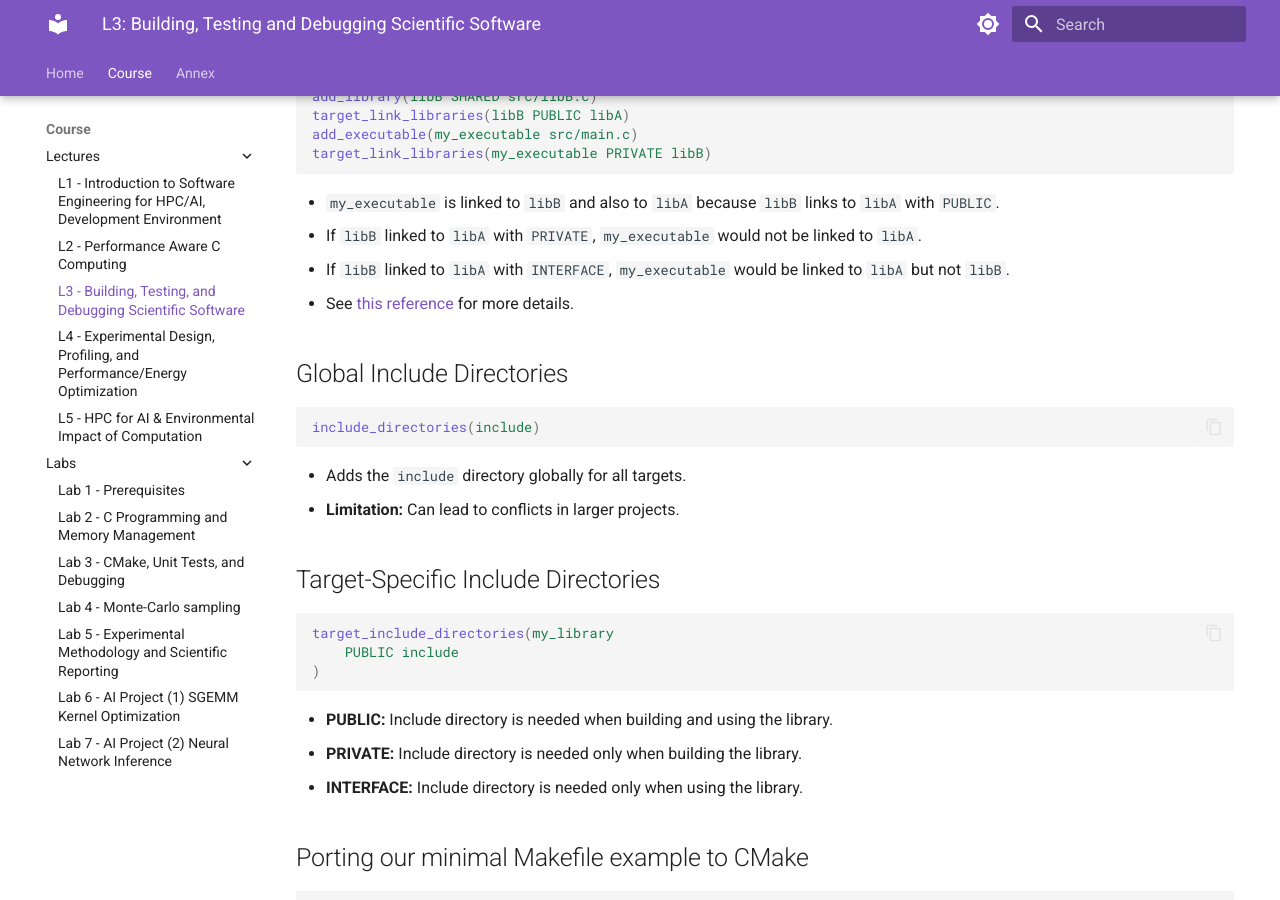
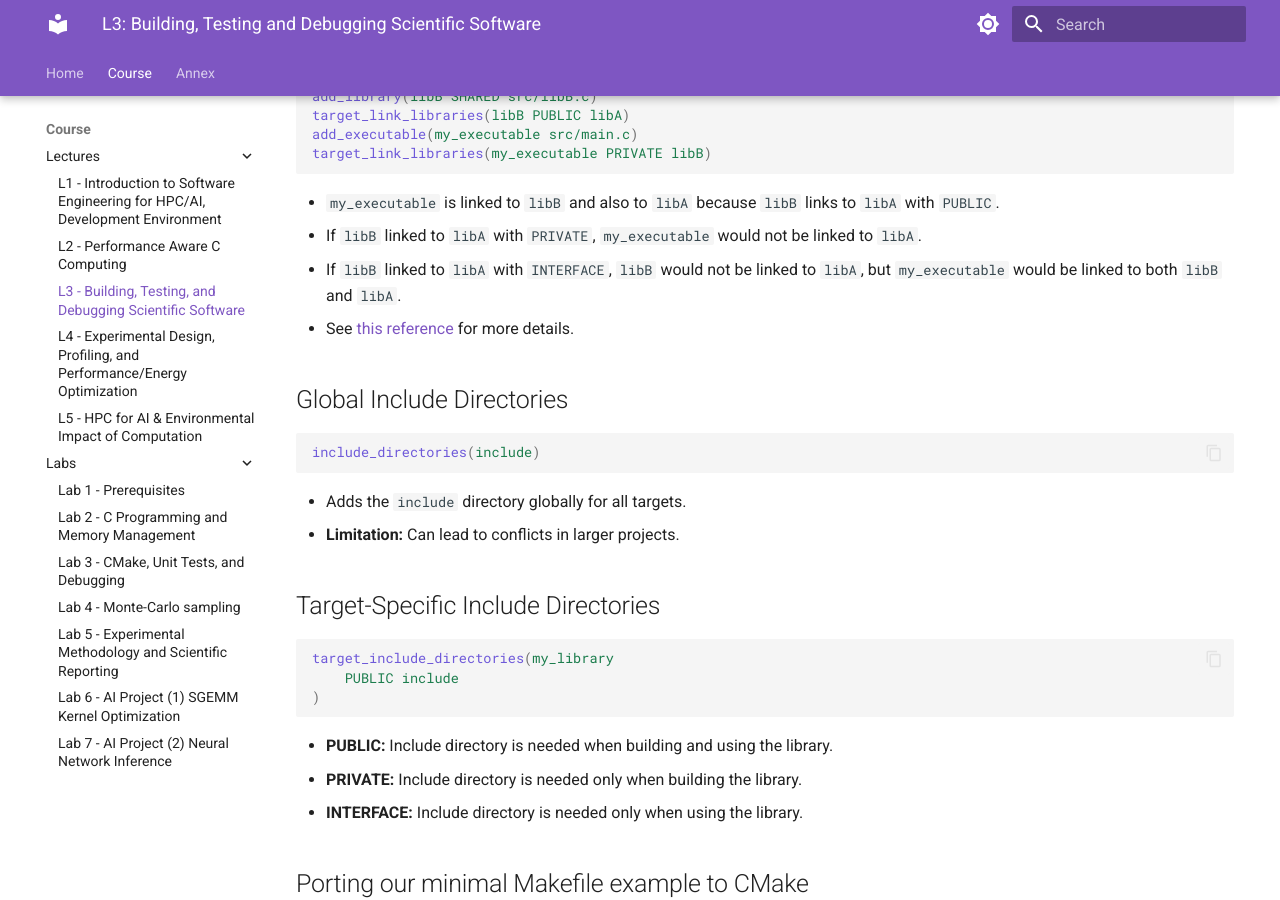
Before and after one commit to M1-CHPS/glhpc, an MkDocs documentation site: the page built from docs/lecture3.md, in a window 1280 px wide and 900 px high, scrolled down 5908 px. Built offline with MkDocs 1.6.1 and Material for MkDocs 9.7.7, drawn with Linux system fonts in a browser that asks for light colours.

Commit message:
Fix bug in lecture 3 (INTERFACE example)

```diff
--- a/docs/lecture3.md
+++ b/docs/lecture3.md
@@ -271,7 +271,7 @@ target_link_libraries(my_executable PRIVATE libB)
 
 - `my_executable` is linked to `libB` and also to `libA` because `libB` links to `libA` with `PUBLIC`.
 - If `libB` linked to `libA` with `PRIVATE`, `my_executable` would not be linked to `libA`.
-- If `libB` linked to `libA` with `INTERFACE`, `my_executable` would be linked to `libA` but not `libB`.
+- If `libB` linked to `libA` with `INTERFACE`, `libB` would not be linked to `libA`, but `my_executable` would be linked to both `libB` and `libA`.
 - See [this reference](https://cmake.org/cmake/help/latest/command/target_link_libraries.html) for more details.
 
 ## Global Include Directories
```
